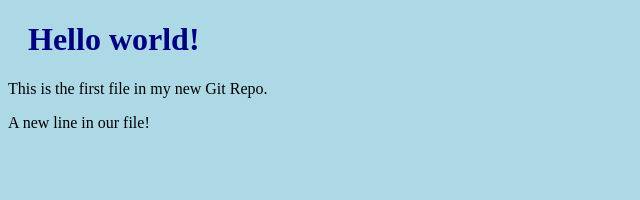
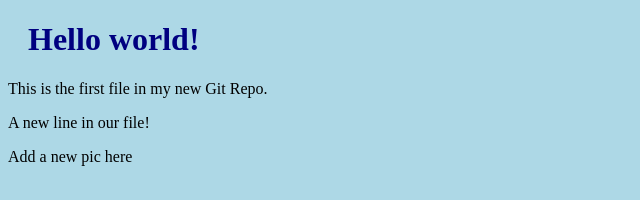
Before and after one commit to fractalcone/fractalcone.github.io, a plain HTML site: page index.html in a window 1280 px wide. Shown: the whole page, without its empty margins (0-640 px from the left). Drawn offline with Linux system fonts and the light colour scheme.

```diff
--- a/index.html
+++ b/index.html
@@ -9,6 +9,7 @@
 <h1>Hello world!</h1>
 <p>This is the first file in my new Git Repo.</p>
 <p>A new line in our file!</p>
+<p>Add a new pic here</p>
 
 </body>
 </html>
```
Also changed, not shown: exp1.html (added), exp2.html (added), image_file.jpg (added).
